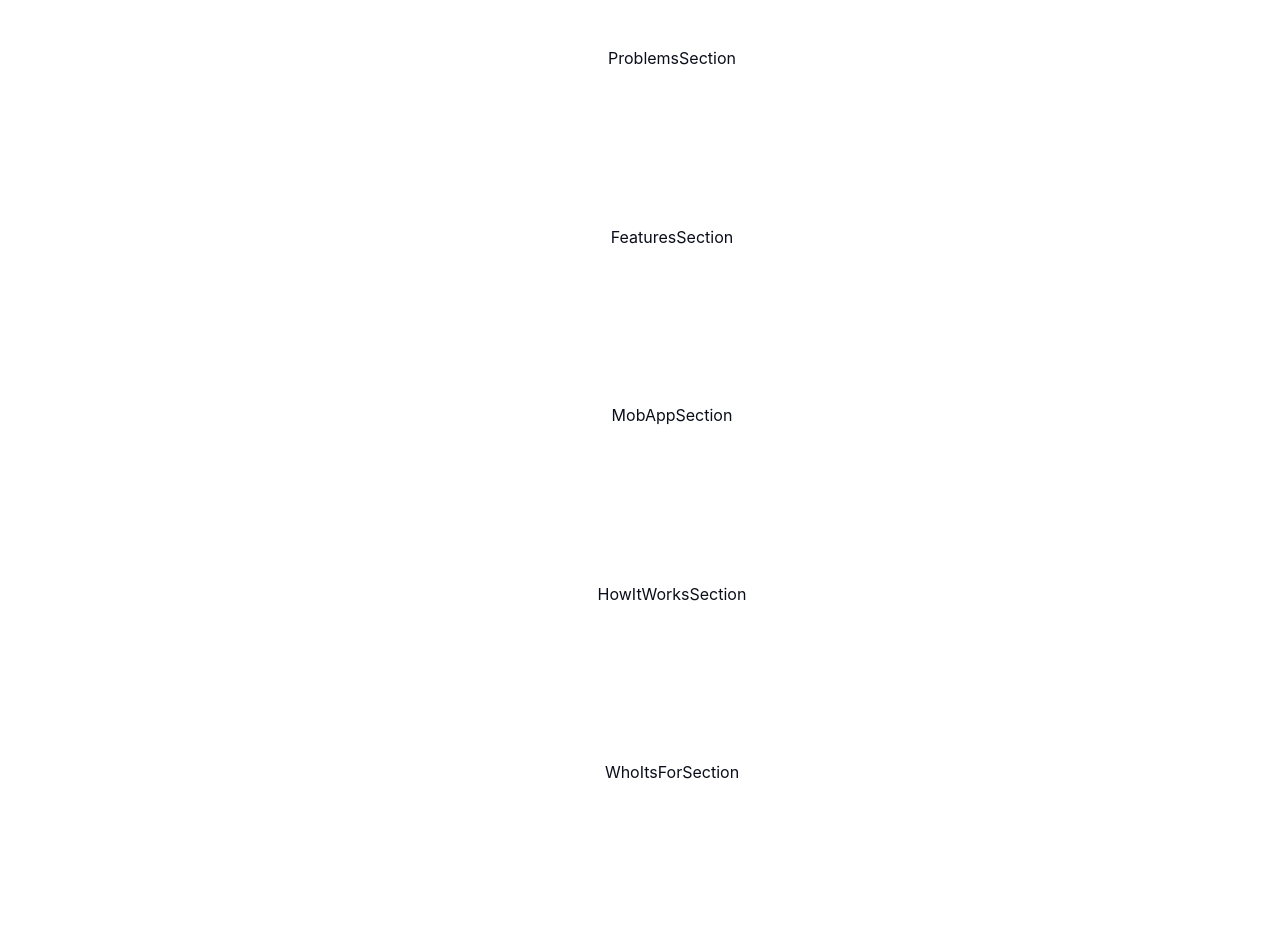
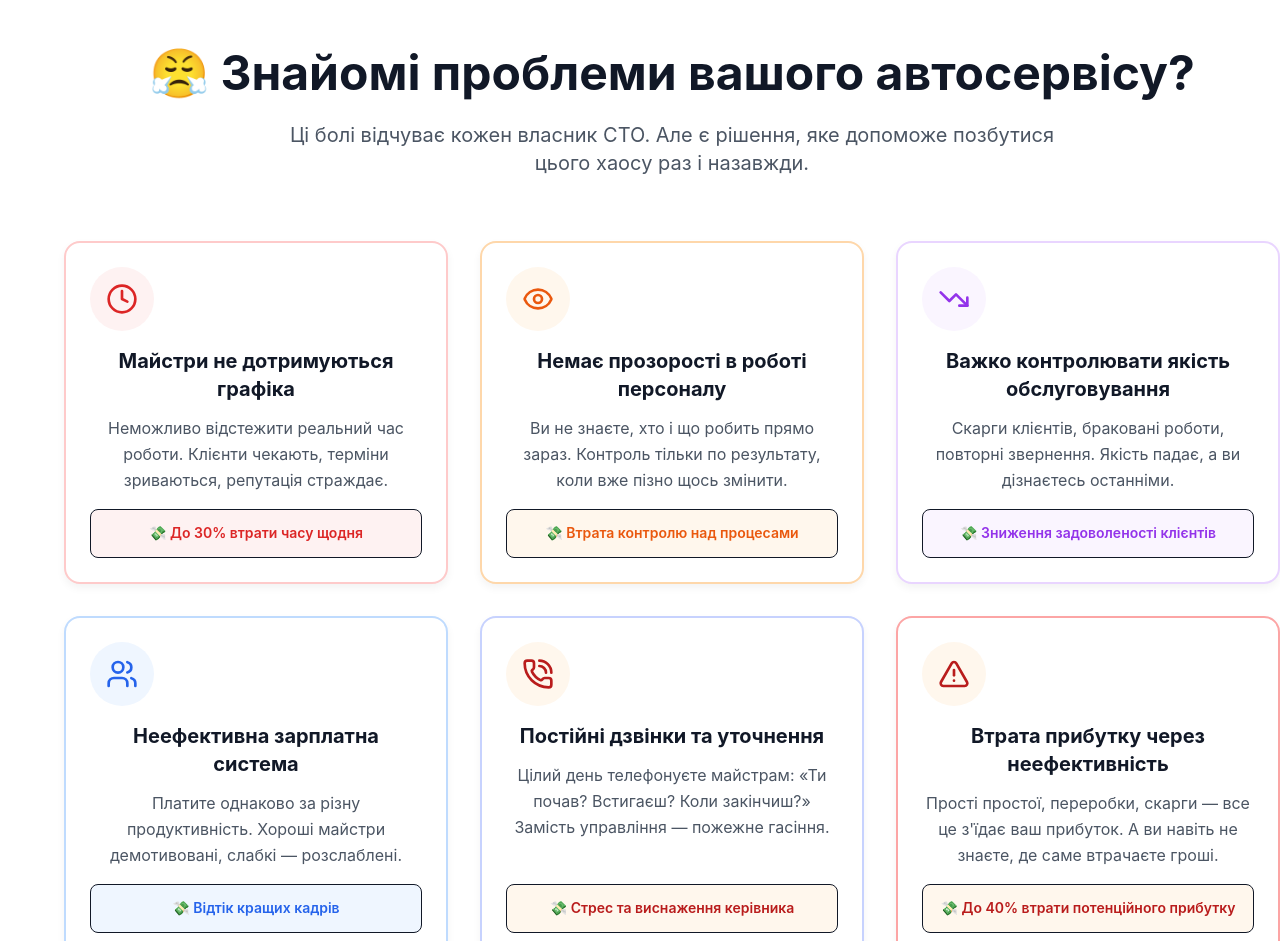
Before and after one commit to ExpanseCode/CRMMech, a React (Vite) app: page / in a window 1280 px wide. Shown: the part 900-1841 px from the top of the page. Built offline with nearby package versions, Linux system fonts and the light colour scheme.

Commit message:
create problemSections

```diff
--- a/package.json
+++ b/package.json
@@ -10,6 +10,7 @@
     "preview": "vite preview"
   },
   "dependencies": {
+    "clsx": "^2.1.1",
     "formik": "^2.4.6",
     "framer-motion": "^12.16.0",
     "lucide-react": "^0.511.0",
--- a/src/components/Landing/ProblemsSection/ProblemsSection.jsx
+++ b/src/components/Landing/ProblemsSection/ProblemsSection.jsx
@@ -1,3 +1,166 @@
+import css from './ProblemsSection.module.css';
+import {
+  AlertTriangle,
+  Clock,
+  TrendingDown,
+  Users,
+  Eye,
+  PhoneCall,
+} from 'lucide-react';
+import { motion } from 'framer-motion';
+import clsx from 'clsx';
+
 export default function ProblemsSection() {
-    return <section>ProblemsSection</section>;
-};
+  const problems = [
+    {
+      icon: Clock,
+      title: 'Майстри не дотримуються графіка',
+      description:
+        'Неможливо відстежити реальний час роботи. Клієнти чекають, терміни зриваються, репутація страждає.',
+      impact: 'До 30% втрати часу щодня',
+      styleClass: 'cardRed',
+      color: 'text-red-600',
+      iconBgClass: 'problemRed',
+      borderColor: 'borderRed',
+    },
+    {
+      icon: Eye,
+      title: 'Немає прозорості в роботі персоналу',
+      description:
+        'Ви не знаєте, хто і що робить прямо зараз. Контроль тільки по результату, коли вже пізно щось змінити.',
+      impact: 'Втрата контролю над процесами',
+      styleClass: 'cardOrange',
+      color: 'text-orange-600',
+      iconBgClass: 'problemOrange',
+      borderColor: 'borderOrange',
+    },
+    {
+      icon: TrendingDown,
+      title: 'Важко контролювати якість обслуговування',
+      description:
+        'Скарги клієнтів, браковані роботи, повторні звернення. Якість падає, а ви дізнаєтесь останніми.',
+      impact: 'Зниження задоволеності клієнтів',
+      styleClass: 'cardPurple',
+      color: 'text-purple-600',
+      iconBgClass: 'problemPurple',
+      borderColor: 'borderPurple',
+    },
+    {
+      icon: Users,
+      title: 'Неефективна зарплатна система',
+      description:
+        'Платите однаково за різну продуктивність. Хороші майстри демотивовані, слабкі — розслаблені.',
+      impact: 'Відтік кращих кадрів',
+      styleClass: 'cardBlue',
+      color: 'text-blue-600',
+      iconBgClass: 'problemBlue',
+      borderColor: 'borderBlue',
+    },
+    {
+      icon: PhoneCall,
+      title: 'Постійні дзвінки та уточнення',
+      description:
+        'Цілий день телефонуєте майстрам: «Ти почав? Встигаєш? Коли закінчиш?» Замість управління — пожежне гасіння.',
+      impact: 'Стрес та виснаження керівника',
+      styleClass: 'cardIndigo',
+      color: 'text-indigo-600',
+      iconBgClass: 'problemIndigo',
+      borderColor: 'borderIndigo',
+    },
+    {
+      icon: AlertTriangle,
+      title: 'Втрата прибутку через неефективність',
+      description:
+        "Прості простої, переробки, скарги — все це з'їдає ваш прибуток. А ви навіть не знаєте, де саме втрачаєте гроші.",
+      impact: 'До 40% втрати потенційного прибутку',
+      styleClass: 'cardRedDark',
+      color: 'text-red-700',
+      iconBgClass: 'problemIndigo',
+      borderColor: 'borderRedDark',
+    },
+  ];
+
+  return (
+    <section id="problems">
+      <div className={css.container}>
+        {/* Section Header */}
+        <motion.div
+          initial={{ opacity: 0, y: 30 }}
+          whileInView={{ opacity: 1, y: 0 }}
+          transition={{ duration: 0.6 }}
+          viewport={{ once: true }}
+          className={css.sectionHeader}
+        >
+          <h2 className={css.title}>😤 Знайомі проблеми вашого автосервісу?</h2>
+          <p className={css.sectionSubtitle}>
+            Ці болі відчуває кожен власник СТО. Але є рішення, яке допоможе
+            позбутися цього хаосу раз і назавжди.
+          </p>
+        </motion.div>
+
+        {/* Problems Grid */}
+        <div className={css.gridContainer}>
+          {problems.map((problem, index) => (
+            <motion.div
+              key={index}
+              initial={{ opacity: 0, y: 30 }}
+              whileInView={{ opacity: 1, y: 0 }}
+              transition={{ duration: 0.6, delay: index * 0.1 }}
+              viewport={{ once: true }}
+              className={clsx(css.card, css[problem.styleClass])}
+            >
+              <div
+                className={clsx(
+                  css.problemIconWrapper,
+                  css[problem.iconBgClass]
+                )}
+              >
+                <problem.icon  className={clsx(
+                  css.problemIcon,
+                  css[problem.iconBgClass]
+                )}/>
+              </div>
+              <div>
+                <h3 className={css.problemTitle}>{problem.title}</h3>
+                <p className={css.problemText}>{problem.description}</p>
+              </div>
+              <div
+                className={clsx(
+                  css.problemDescription,
+                  css[problem.iconBgClass]
+                )}
+              >
+                <p  className={clsx(
+                  css.problemDescriptionText,
+                  css[problem.iconBgClass]
+                )}>
+                  💸 {problem.impact}
+                </p>
+              </div>
+            </motion.div>
+          ))}
+        </div>
+
+        {/* CTA to Solution */}
+        <motion.div
+          initial={{ opacity: 0, y: 30 }}
+          whileInView={{ opacity: 1, y: 0 }}
+          transition={{ duration: 0.6, delay: 0.8 }}
+          viewport={{ once: true }}
+          className={css.problemBottomContainer}
+        >
+          <h3 className={css.problemTitleBottom}>
+            🔥 Досить терпіти цей хаос!
+          </h3>
+          <p className={css.problemBottomText}>
+            CRMmech вирішує ВСІ ці проблеми автоматично. Дивіться, як ваш
+            автосервіс перетворюється на ефективну <br/>машину прибутку.
+          </p>
+          <div className={css.problemBottomTry}>
+            ⬇️ Дізнайтесь, як це працює ⬇️
+          </div>
+        </motion.div>
+      </div>
+    </section>
+  );
+}
--- a/src/components/Landing/ProblemsSection/ProblemsSection.module.css
+++ b/src/components/Landing/ProblemsSection/ProblemsSection.module.css
@@ -0,0 +1,172 @@
+.container {
+  padding: 0 32px;
+}
+
+.title {
+  font-size: 3rem;
+  line-height: 1;
+  color: var(--text-headers);
+  text-align: center;
+}
+
+.sectionHeader {
+  display: flex;
+  flex-direction: column;
+  align-items: center;
+  gap: 24px;
+  margin-bottom: 64px;
+}
+
+.sectionSubtitle {
+  width: 768px;
+  color: var(--text-gray);
+  font-size: 1.25rem;
+  line-height: 1.75rem;
+  text-align: center;
+}
+
+.gridContainer {
+  display: grid;
+  grid-template-columns: repeat(3, minmax(0px, 1fr));
+  gap: 2rem;
+  margin-bottom: 48px;
+}
+
+.card {
+  display: flex;
+  flex-direction: column;
+  background-color: white;
+  border-width: 2px;
+  border-radius: 1rem;
+  padding: 1.5rem;
+  box-shadow: 0 4px 8px rgb(0 0 0 / 0.05);
+  transition: all 0.3s ease;
+  cursor: default;
+}
+
+.card:hover {
+  box-shadow: 0 10px 20px rgb(0 0 0 / 0.1);
+  transform: translateY(-5px);
+}
+
+.problemIconWrapper {
+  width: 64px;
+  height: 64px;
+  border-radius: 50%;
+  display: flex;
+  justify-content: center;
+  align-items: center;
+  padding: 1rem;
+  margin-bottom: 1rem;
+}
+
+.problemIcon {
+  width: 32px;
+  height: 32px;
+}
+
+.problemTitle {
+  font-weight: 700;
+  margin-bottom: 0.75rem;
+  color: #111827;
+  font-size: 1.25rem;
+  line-height: 1.75rem;
+}
+
+.problemDescription {
+  font-weight: 600;
+  font-size: 0.875rem;
+  line-height: 1.625;
+  padding: 0.75rem;
+  border: 1px solid #111827;
+  border-radius: 0.5rem;
+  margin-top: auto;
+}
+
+.problemText {
+  line-height: 1.625;
+  margin-bottom: 1rem;
+  color: #4b5563;
+}
+
+.problemDescriptionText {
+  font-weight: 600;
+  font-size: 0.875rem;
+}
+
+.problemBottomContainer {
+  text-align: center;
+  padding: 2rem;
+  border-radius: 2rem;
+  background: #ea580c;
+  color: white;
+}
+
+.problemTitleBottom {
+  font-size: 2rem;
+  font-weight: 700;
+  margin-bottom: 1rem;
+}
+
+.problemBottomText {
+      font-size: 1.25rem;
+    line-height: 1.75rem;
+}
+
+.problemBottomTry {
+  font-weight: 600;
+  font-size: 1.125rem;
+}
+
+.cardRed {
+  border: 2px solid rgb(254 202 202);
+}
+.cardOrange {
+  border: 2px solid rgb(254 215 170);
+}
+.cardPurple {
+  border: 2px solid rgb(233 213 255);
+}
+.cardBlue {
+  border: 2px solid rgb(191 219 254);
+}
+.cardIndigo {
+  border: 2px solid rgb(199 210 254);
+}
+.cardRedDark {
+  border: 2px solid rgb(252 165 165);
+}
+
+.problemRed {
+  background-color: #fef2f2;
+  stroke: #dc2626;
+  color: #dc2626;
+}
+
+.problemOrange {
+  background-color: #fff7ed;
+  stroke: #ea580e;
+  color: #ea580e;
+}
+
+.problemPurple {
+  background-color: #faf5ff;
+  stroke: #9333ea;
+  color: #9333ea;
+}
+.problemBlue {
+  background-color: #eff6ff;
+  stroke: #2563eb;
+  color: #2563eb;
+}
+.problemIndigo {
+  background-color: #eef2ff;
+  stroke: #4f46e5;
+  color: #4f46e5;
+}
+
+.problemIndigo {
+  background-color: #fff7ed;
+  stroke: #b91c1c;
+  color: #b91c1c;
+}
```
Also changed, not shown: 1 other file (tests, documents, lock files or other folders).
